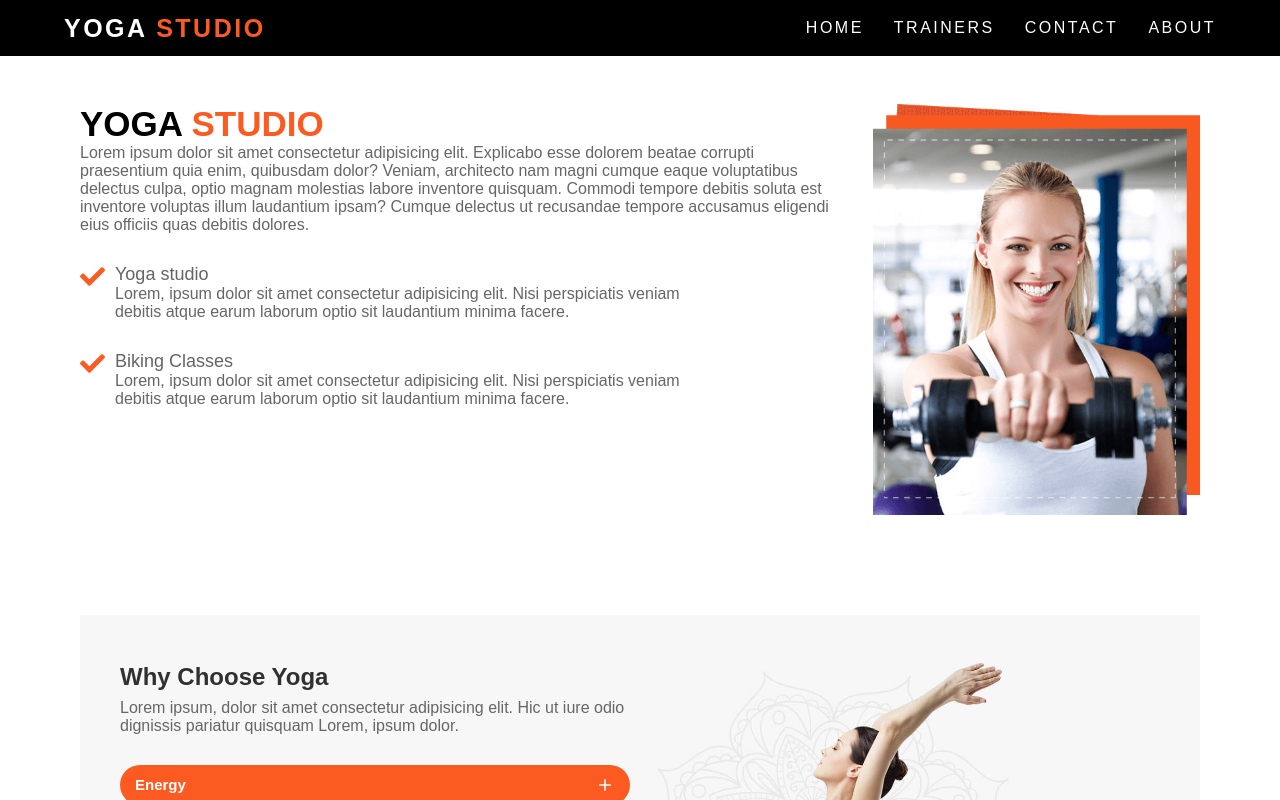
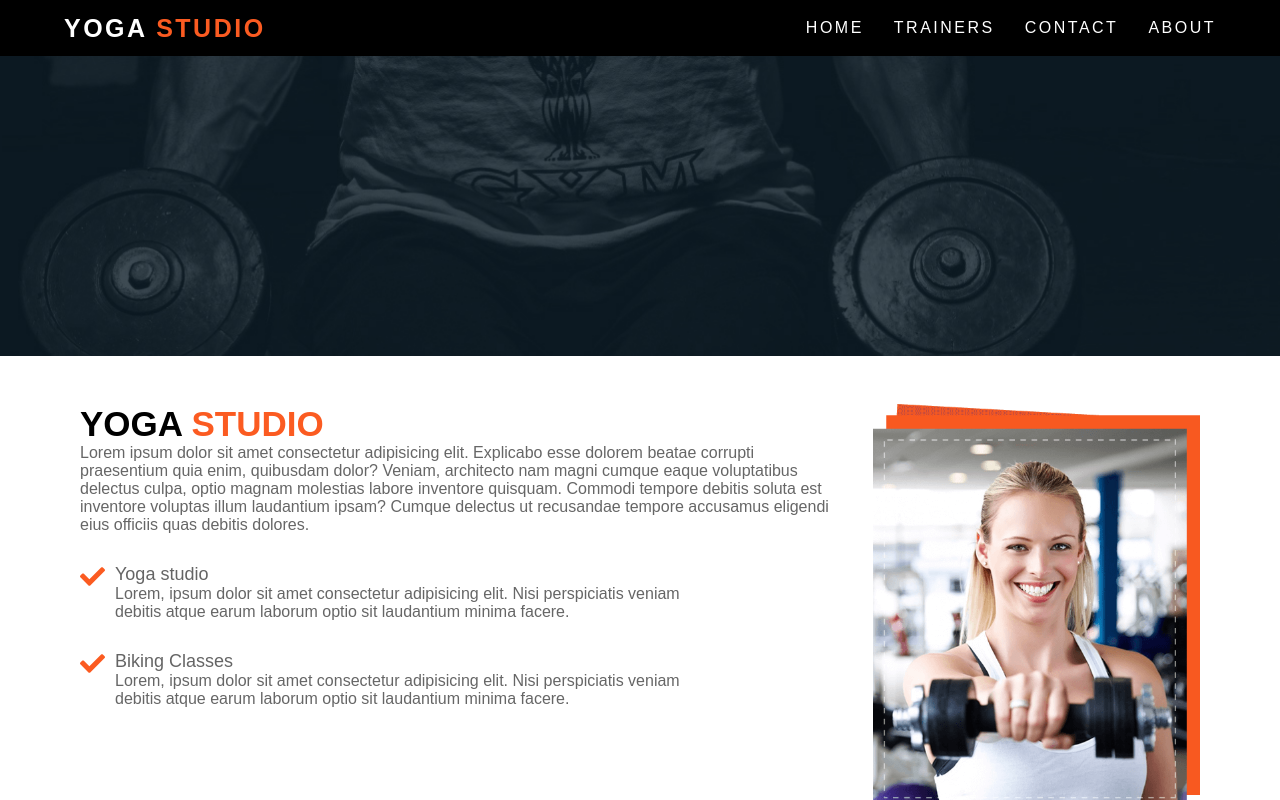
Before and after one commit to Tcodingg/yoga, a React (Create React App) app: page /about in a window 1280 px wide. Shown: the top 800 px of the page. Built offline with nearby package versions, Linux system fonts and the light colour scheme.

Commit message:
add form and map to contact us page

```diff
--- a/src/components/Map/Map.js
+++ b/src/components/Map/Map.js
@@ -4,7 +4,7 @@ import "./Map.css";
 const Map = () => {
    const position = [43.653225, -79.383186];
    return (
-      <div id="map">
+      <div className="map section" id="map">
          <MapContainer
             className="leaflet-container"
             center={position}
--- a/src/components/Nav/Nav.js
+++ b/src/components/Nav/Nav.js
@@ -25,7 +25,7 @@ const Nav = () => {
                   <Link to="/">Trainers</Link>
                </li>
                <li onClick={() => setToggle(false)}>
-                  <Link to="/">Contact</Link>
+                  <Link to="/contact">Contact</Link>
                </li>
                <li onClick={() => setToggle(false)}>
                   <Link to="/about">About</Link>
--- /dev/null
+++ b/src/components/banners/TopBanner.js
@@ -0,0 +1,6 @@
+import "./banner.css";
+const TopBanner = () => {
+   return <div className="top-banner"></div>;
+};
+
+export default TopBanner;
--- /dev/null
+++ b/src/components/banners/banner.css
@@ -0,0 +1,6 @@
+.top-banner {
+   background: url("../../images//banner.jpg") no-repeat scroll center center /
+      cover;
+   width: 100%;
+   height: 300px;
+}
--- a/src/pages/About.js/About.js
+++ b/src/pages/About.js/About.js
@@ -2,9 +2,12 @@ import img1 from "../../images/about-right-img.png";
 import { FaCheck } from "react-icons/fa";
 import "./About.css";
 import WhyChooseYoga from "../../components/why choose yoga/WhyChooseYoga";
+import TopBanner from "../../components/banners/TopBanner";
 const About = () => {
    return (
-      <section className="bd-container about">
+      <section className="about">
+         <TopBanner />
+         <div className="bd-container">
             <div className="about-general-info section">
                <div className="about-info">
                   <h1 className="">
@@ -12,13 +15,13 @@ const About = () => {
                   </h1>
                   <p className="text">
                      Lorem ipsum dolor sit amet consectetur adipisicing elit.
-                  Explicabo esse dolorem beatae corrupti praesentium quia enim,
-                  quibusdam dolor? Veniam, architecto nam magni cumque eaque
-                  voluptatibus delectus culpa, optio magnam molestias labore
-                  inventore quisquam. Commodi tempore debitis soluta est
-                  inventore voluptas illum laudantium ipsam? Cumque delectus ut
-                  recusandae tempore accusamus eligendi eius officiis quas
-                  debitis dolores.
+                     Explicabo esse dolorem beatae corrupti praesentium quia
+                     enim, quibusdam dolor? Veniam, architecto nam magni cumque
+                     eaque voluptatibus delectus culpa, optio magnam molestias
+                     labore inventore quisquam. Commodi tempore debitis soluta
+                     est inventore voluptas illum laudantium ipsam? Cumque
+                     delectus ut recusandae tempore accusamus eligendi eius
+                     officiis quas debitis dolores.
                   </p>
                   <div className="about-details">
                      <div className="about-details-content">
@@ -30,9 +33,10 @@ const About = () => {
                         <div>
                            <h3 className="sub-title">Yoga studio</h3>
                            <p className="text">
-                           Lorem, ipsum dolor sit amet consectetur adipisicing
-                           elit. Nisi perspiciatis veniam debitis atque earum
-                           laborum optio sit laudantium minima facere.
+                              Lorem, ipsum dolor sit amet consectetur
+                              adipisicing elit. Nisi perspiciatis veniam debitis
+                              atque earum laborum optio sit laudantium minima
+                              facere.
                            </p>
                         </div>
                      </div>
@@ -45,9 +49,10 @@ const About = () => {
                         <div>
                            <h3 className="sub-title">Biking Classes</h3>
                            <p className="text">
-                           Lorem, ipsum dolor sit amet consectetur adipisicing
-                           elit. Nisi perspiciatis veniam debitis atque earum
-                           laborum optio sit laudantium minima facere.
+                              Lorem, ipsum dolor sit amet consectetur
+                              adipisicing elit. Nisi perspiciatis veniam debitis
+                              atque earum laborum optio sit laudantium minima
+                              facere.
                            </p>
                         </div>
                      </div>
@@ -60,6 +65,7 @@ const About = () => {
             <div className="section why-choose-yoga">
                <WhyChooseYoga />
             </div>
+         </div>
       </section>
    );
 };
--- a/src/pages/Contact Us/ContactUs.css
+++ b/src/pages/Contact Us/ContactUs.css
@@ -15,8 +15,24 @@
    width: 50%;
 }
 .contact-left-content {
+   margin-top: 3.5rem;
    height: auto;
    width: 50%;
    display: block;
    flex: 1;
 }
+
+@media (max-width: 700px) {
+   .contact-container {
+      flex-direction: column;
+   }
+
+   .contact-right-content,
+   .contact-left-content {
+      width: 100%;
+   }
+
+   .contact-left-content {
+      margin-top: 0;
+   }
+}
--- a/src/pages/Contact Us/ContactUs.js
+++ b/src/pages/Contact Us/ContactUs.js
@@ -1,3 +1,4 @@
+import TopBanner from "../../components/banners/TopBanner";
 import Form from "../../components/Form/Form";
 import Map from "../../components/Map/Map";
 import "./ContactUs.css";
@@ -5,13 +6,13 @@ import "./ContactUs.css";
 const ContactUs = () => {
    return (
       <section className="contact ">
-         <div className="banner"></div>
+         <TopBanner />
          <div className="bd-container">
             <div className="contact-container section">
                <div className="contact-right-content">
                   <Form />
                </div>
-               <div className=" contact-left-content">
+               <div className="contact-left-content">
                   <Map />
                </div>
             </div>
--- a/src/pages/Home/Home.js
+++ b/src/pages/Home/Home.js
@@ -13,7 +13,6 @@ const Home = () => {
          <WhyChooseYoga />
          <Pricing />
          <Trainers />
-         <Form />
       </div>
    );
 };
```
Lines whose indentation alone changed are shown as unchanged.
